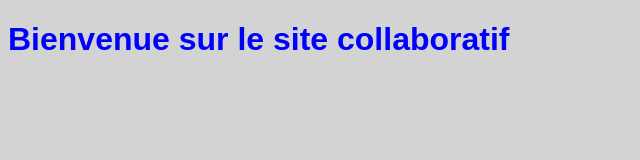
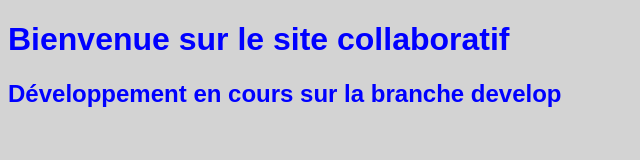
Before and after one commit to Mukajelu/site-collaboratif, a plain HTML site: page index.html in a window 1280 px wide. Shown: the whole page, without its empty margins (0-640 px from the left). Drawn offline with Linux system fonts and the light colour scheme.

Commit message:
Ajout d’un titre dans index.html sur la branche develop

```diff
--- a/index.html
+++ b/index.html
@@ -6,5 +6,7 @@
 </head>
 <body>
   <h1>Bienvenue sur le site collaboratif</h1>
+  <h2>Développement en cours sur la branche develop</h2>
+
 </body>
 </html>
```
